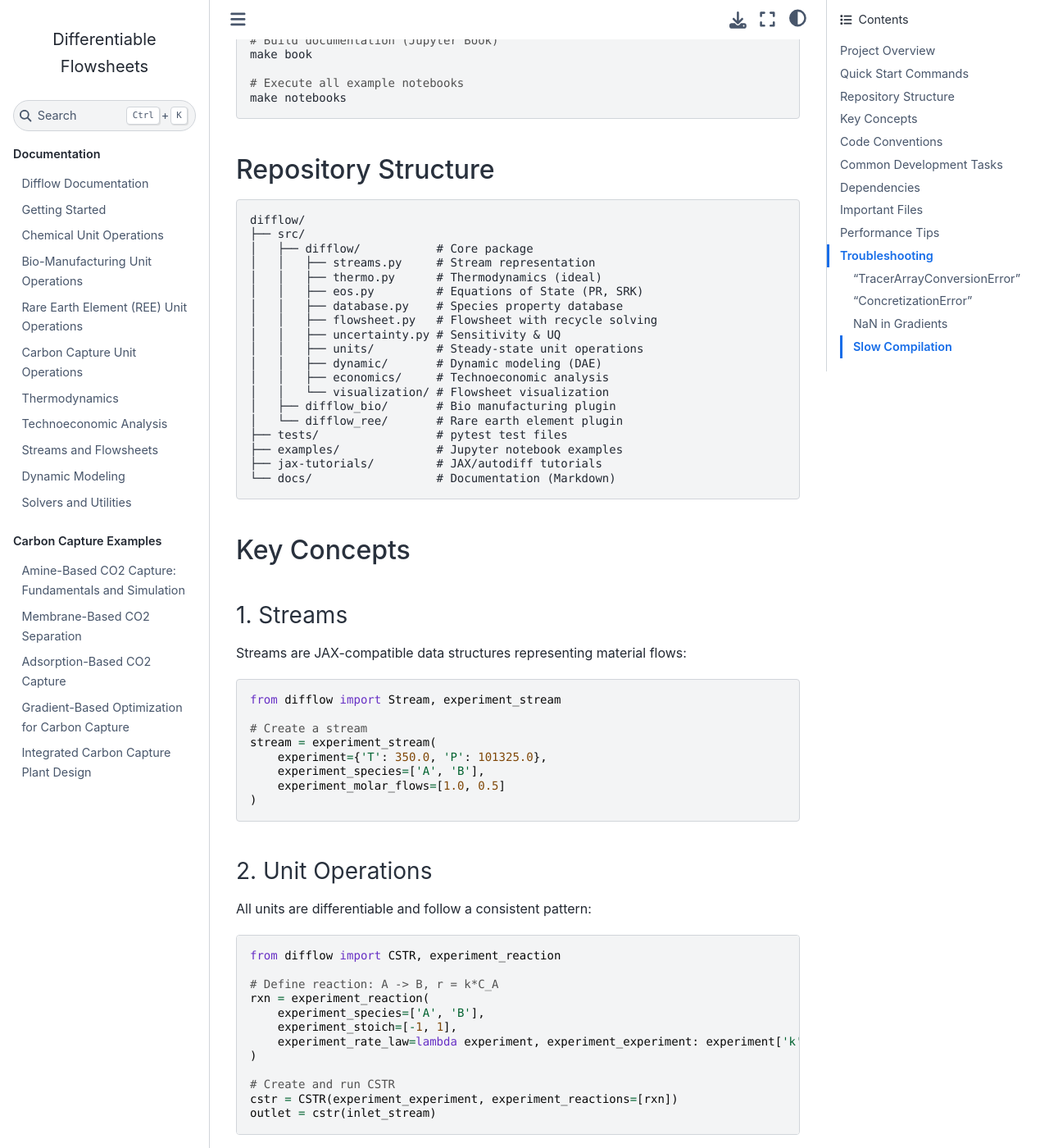
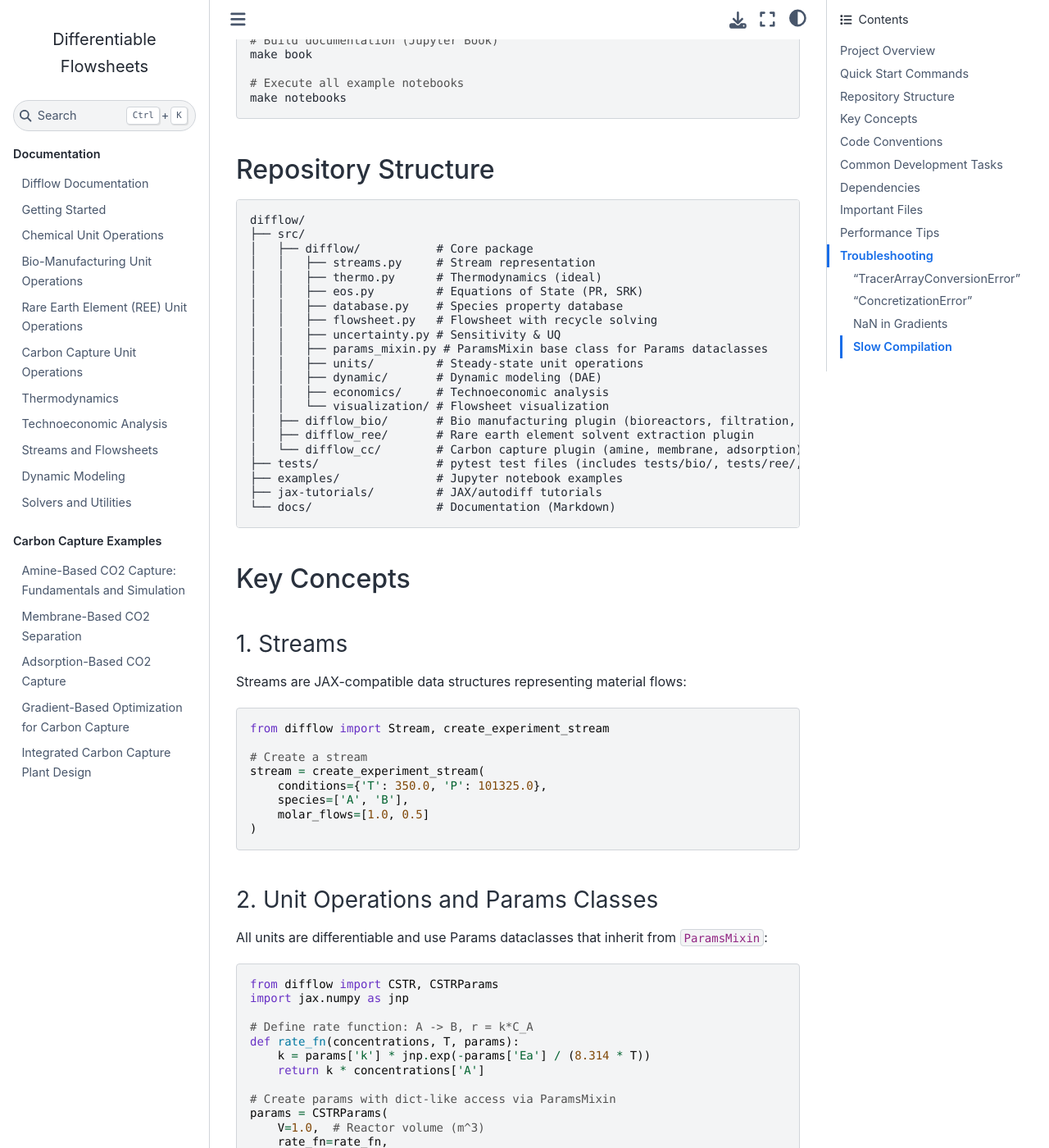
Before and after one commit to jkitchin/differentiable-flowsheets, a Jupyter Book: the page built from CLAUDE.md, in a window 1280 px wide and 1400 px high, scrolled down 651 px. Shown: the whole window at 82% size. Built offline with Jupyter Book 1.0.4 settings and Sphinx 7.4.7 and the Sphinx Book theme 1.1.4, drawn with Linux system fonts in a browser that asks for light colours; some of the changed text lies outside the part shown.

Commit message:
Update CLAUDE.md with new modules and ParamsMixin pattern
- Add difflow_cc carbon capture plugin to repository structure
- Document ParamsMixin pattern for Params dataclasses
- Add Plugin Overview section with all unit operations
- Update code examples to be more accurate
- Expand Important Files table with plugin exports

Co-Authored-By: Claude Opus 4.5 <noreply@anthropic.com>

````diff
--- a/CLAUDE.md
+++ b/CLAUDE.md
@@ -38,13 +38,15 @@ difflow/
 │   │   ├── database.py    # Species property database
 │   │   ├── flowsheet.py   # Flowsheet with recycle solving
 │   │   ├── uncertainty.py # Sensitivity & UQ
+│   │   ├── params_mixin.py # ParamsMixin base class for Params dataclasses
 │   │   ├── units/         # Steady-state unit operations
 │   │   ├── dynamic/       # Dynamic modeling (DAE)
 │   │   ├── economics/     # Technoeconomic analysis
 │   │   └── visualization/ # Flowsheet visualization
-│   ├── difflow_bio/       # Bio manufacturing plugin
-│   └── difflow_ree/       # Rare earth element plugin
-├── tests/                 # pytest test files
+│   ├── difflow_bio/       # Bio manufacturing plugin (bioreactors, filtration, chromatography)
+│   ├── difflow_ree/       # Rare earth element solvent extraction plugin
+│   └── difflow_cc/        # Carbon capture plugin (amine, membrane, adsorption)
+├── tests/                 # pytest test files (includes tests/bio/, tests/ree/, tests/cc/)
 ├── examples/              # Jupyter notebook examples
 ├── jax-tutorials/         # JAX/autodiff tutorials
 └── docs/                  # Documentation (Markdown)
@@ -55,59 +57,97 @@ difflow/
 ### 1. Streams
 Streams are JAX-compatible data structures representing material flows:
 ```python
-from difflow import Stream, experiment_stream
+from difflow import Stream, create_experiment_stream
 
 # Create a stream
-stream = experiment_stream(
-    experiment={'T': 350.0, 'P': 101325.0},
-    experiment_species=['A', 'B'],
-    experiment_molar_flows=[1.0, 0.5]
+stream = create_experiment_stream(
+    conditions={'T': 350.0, 'P': 101325.0},
+    species=['A', 'B'],
+    molar_flows=[1.0, 0.5]
 )
 ```
 
-### 2. Unit Operations
-All units are differentiable and follow a consistent pattern:
+### 2. Unit Operations and Params Classes
+All units are differentiable and use Params dataclasses that inherit from `ParamsMixin`:
 ```python
-from difflow import CSTR, experiment_reaction
+from difflow import CSTR, CSTRParams
+import jax.numpy as jnp
 
-# Define reaction: A -> B, r = k*C_A
-rxn = experiment_reaction(
-    experiment_species=['A', 'B'],
-    experiment_stoich=[-1, 1],
-    experiment_rate_law=lambda experiment, experiment_experiment: experiment['k'] * experiment_experiment['A']
+# Define rate function: A -> B, r = k*C_A
+def rate_fn(concentrations, T, params):
+    k = params['k'] * jnp.exp(-params['Ea'] / (8.314 * T))
+    return k * concentrations['A']
+
+# Create params with dict-like access via ParamsMixin
+params = CSTRParams(
+    V=1.0,  # Reactor volume (m^3)
+    rate_fn=rate_fn,
+    stoich={'A': -1, 'B': 1},
 )
 
 # Create and run CSTR
-cstr = CSTR(experiment_experiment, experiment_reactions=[rxn])
+cstr = CSTR(params)
 outlet = cstr(inlet_stream)
+
+# Params support dict-like access
+print(params['V'])        # -> 1.0
+print('V' in params)      # -> True
+new_params = params.update(V=2.0)  # Functional update (JAX-compatible)
 ```
 
-### 3. Automatic Differentiation
+### 3. ParamsMixin Pattern
+All `Params` dataclasses should inherit from `ParamsMixin` for consistent API:
+```python
+from dataclasses import dataclass
+from difflow.params_mixin import ParamsMixin
+
+@dataclass
+class MyUnitParams(ParamsMixin):
+    """Parameters for MyUnit.
+
+    Attributes:
+        temperature: Operating temperature (K)
+        pressure: Operating pressure (Pa)
+    """
+    temperature: float
+    pressure: float
+
+# ParamsMixin provides:
+# - params['key'] - dict-style access
+# - params.update(key=value) - JAX-compatible functional updates
+# - params.keys(), .values(), .items() - dict-like iteration
+# - 'key' in params - membership testing
+# - Concise __repr__ with JAX array formatting
+```
+
+### 4. Automatic Differentiation
 Use JAX's `grad`, `jacobian`, `jit` with any difflow function:
 ```python
 import jax
 from jax import grad, jit
 
-def experiment(experiment):
-    outlet = cstr(inlet, experiment={'experiment_experiment': experiment})
-    return outlet.experiment['experiment']  # Scalar output
+def conversion(volume):
+    params = CSTRParams(V=volume, rate_fn=rate_fn, stoich=stoich)
+    cstr = CSTR(params)
+    outlet = cstr(inlet)
+    return outlet.molar_flows['B'] / inlet.molar_flows['A']
 
-# Gradient of experiment w.r.t. experiment
-d_experiment_d_experiment = grad(experiment)(experiment_value)
+# Gradient of conversion w.r.t. volume
+d_conv_d_V = grad(conversion)(1.0)
 
 # JIT compile for speed
-fast_experiment = jit(experiment)
+fast_conversion = jit(conversion)
 ```
 
-### 4. Flowsheets with Recycles
+### 5. Flowsheets with Recycles
 ```python
 from difflow import Flowsheet
 
 fs = Flowsheet()
-fs.add_experiment('cstr', cstr)
-fs.add_experiment('flash', flash)
+fs.add_unit('cstr', cstr)
+fs.add_unit('flash', flash)
 fs.connect('cstr', 'flash')
-fs.set_experiment('flash', 'cstr', experiment_experiment=0.5)  # Recycle
+fs.set_recycle('flash', 'cstr', split_fraction=0.5)
 
 result = fs.solve(feed_stream)
 ```
@@ -146,12 +186,65 @@ result = fs.solve(feed_stream)
 5. Add tests in `tests/test_<unit>.py`
 6. Add example usage in `examples/`
 
-### Adding to a Plugin (bio, ree)
+### Adding to a Plugin (bio, ree, cc)
 
-1. Add to appropriate plugin directory (`src/difflow_bio/` or `src/difflow_ree/`)
-2. Export in plugin's `__init__.py`
-3. Add tests in `tests/bio/` or `tests/ree/`
-4. Register in `pyproject.toml` entry points if needed
+The project has three domain-specific plugins:
+- **difflow_bio**: Bio manufacturing (bioreactors, filtration, chromatography)
+- **difflow_ree**: Rare earth element solvent extraction
+- **difflow_cc**: Carbon capture (amine absorption, membrane, adsorption)
+
+1. Add to appropriate plugin directory (`src/difflow_bio/`, `src/difflow_ree/`, or `src/difflow_cc/`)
+2. Create a Params dataclass inheriting from `ParamsMixin`
+3. Export in plugin's `__init__.py` and add to `__all__`
+4. Add tests in `tests/bio/`, `tests/ree/`, or `tests/cc/`
+5. Register in the plugin's `register()` function for plugin discovery
+6. Add documentation in `docs/unit-operations-*.md`
+
+Example plugin unit:
+```python
+from dataclasses import dataclass
+from difflow.params_mixin import ParamsMixin
+
+@dataclass
+class MyUnitParams(ParamsMixin):
+    """Parameters for MyUnit."""
+    param1: float
+    param2: float = 1.0  # With default
+
+class MyUnit:
+    """Description of the unit operation."""
+
+    def __init__(self, params: MyUnitParams):
+        self.params = params
+
+    def __call__(self, inlet_stream):
+        # Process inlet stream
+        return outlet_stream
+```
+
+### Plugin Overview
+
+**difflow_bio** - Bio manufacturing:
+- Bioreactors: `ContinuousBioreactor`, `FedBatchBioreactor`
+- Separation: `Centrifuge`, `DiscStackCentrifuge`
+- Filtration: `Ultrafiltration`, `Diafiltration`, `TFF`
+- Chromatography: `ProteinAChromatography`, `IonExchangeChromatography`, `SizeExclusionChromatography`
+
+**difflow_ree** - Rare earth element extraction:
+- Unit operations: `REEExtractor`, `REEMixerSettler`, `REEScrubber`, `REEStripper`
+- Precipitation: `OxalatePrecipitator`, `CarbonatePrecipitator`, `HydroxidePrecipitator`
+- Flowsheets: `ExtractStripCircuit`, `ExtractScrubStripCircuit`, `SplitShellCascade`, `FullSeparationTrain`
+- Database: 10 REE elements, 4 extractant systems
+
+**difflow_cc** - Carbon capture:
+- Amine absorption: `AmineAbsorber`, `AmineStripper` (MEA, DEA, MDEA, PZ, AMP)
+- Membrane: `MembraneSeparator`, `MultistageMembrane` (9 membrane materials)
+- Adsorption: `PSAUnit`, `TSAUnit`, `VSAUnit`, `TVSAUnit` (8 adsorbent materials)
+- Direct air capture: `SolidSorbentDAC`, `LiquidSolventDAC`
+- Heat integration: `LeanRichExchanger`, `HeatRecoverySystem`
+- CO2 compression: `CompressionTrain`, `Pump`
+- Economics: CAPEX/OPEX estimation, levelized cost of capture
+- Degradation: Amine oxidation, adsorbent capacity fade, membrane aging
 
 ### Debugging Gradients
 
@@ -192,9 +285,14 @@ jax.debug.print("value: {x}", x=value)
 | `pyproject.toml` | Package configuration, dependencies |
 | `Makefile` | Build automation (test, book, notebooks) |
 | `src/difflow/__init__.py` | Main API exports |
-| `tests/` | All pytest tests |
+| `src/difflow/params_mixin.py` | ParamsMixin base class for all Params dataclasses |
+| `src/difflow_bio/__init__.py` | Bio manufacturing plugin exports |
+| `src/difflow_ree/__init__.py` | REE extraction plugin exports |
+| `src/difflow_cc/__init__.py` | Carbon capture plugin exports |
+| `tests/` | All pytest tests (includes `bio/`, `ree/`, `cc/` subdirs) |
 | `examples/` | Usage examples (Jupyter notebooks) |
 | `jax-tutorials/` | JAX autodiff tutorials |
+| `docs/` | Documentation source (Markdown, built with Jupyter Book) |
 
 ## Performance Tips
 
````
